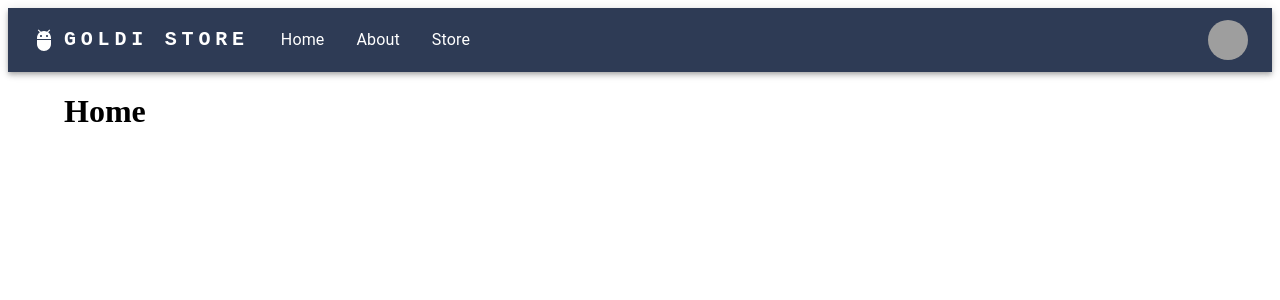
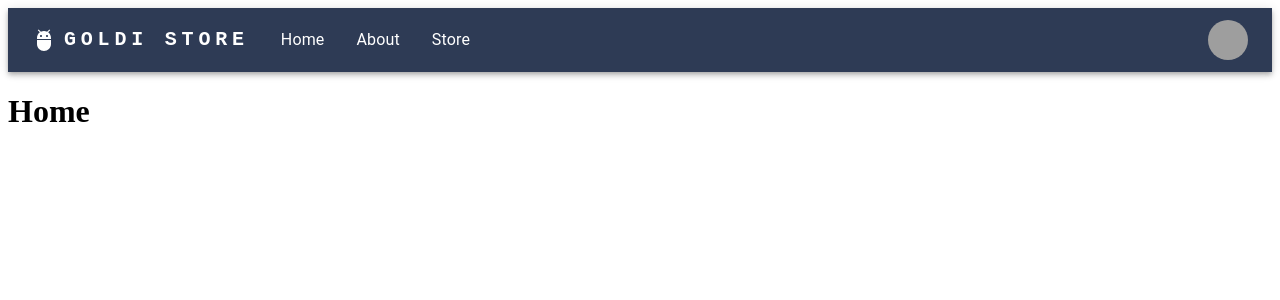
Before and after one commit to goldipl/React_Shop_App, a React (Vite) app: page / in a window 1280 px wide. Shown: the top 300 px of the page. Built offline with nearby package versions, Linux system fonts and the light colour scheme; grey boxes are pictures that could not be loaded.

Commit message:
fix createTheme_default error

```diff
--- a/src/App.tsx
+++ b/src/App.tsx
@@ -1,4 +1,3 @@
-import { Container } from "@mui/material"
 import { Routes, Route } from "react-router-dom"
 import { Home } from "./pages/Home"
 import { Store } from "./pages/Store"
@@ -10,13 +9,11 @@ function App() {
   return (
     <>
       <Navbar />
-      <Container>
         <Routes>
           <Route path="/" element={<Home />} />
           <Route path="/store" element={<Store />} />
           <Route path="/about" element={<About />} />
         </Routes>
-      </Container>
     </>
   )
 }
```
